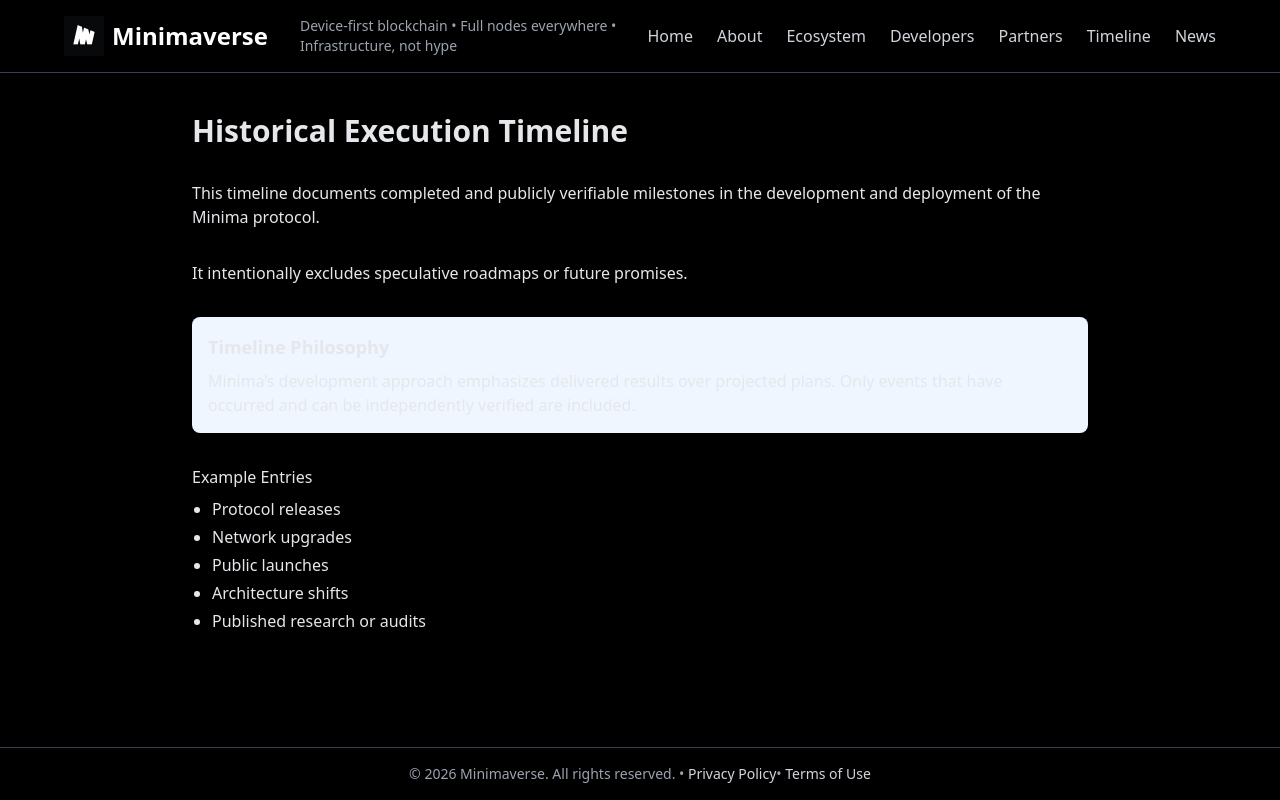
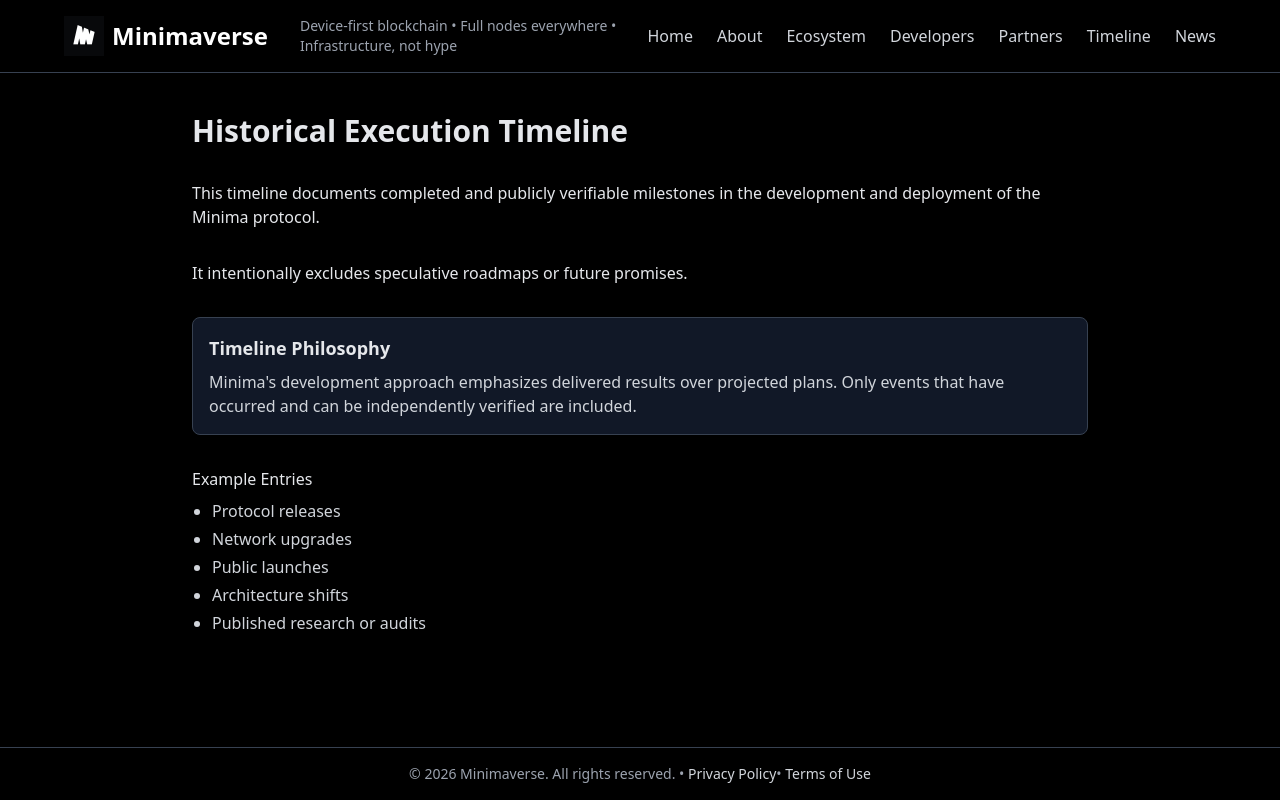
Before and after one commit to KuA1bo/minimaverse-site, a Next.js app: page /timeline in a window 1280 px wide. Built offline with nearby package versions, Linux system fonts and the light colour scheme.

Commit message:
fix(timeline): update philosophy block background to match dark theme

```diff
--- a/src/app/timeline/page.tsx
+++ b/src/app/timeline/page.tsx
@@ -10,17 +10,18 @@ export default function TimelinePage() {
         It intentionally excludes speculative roadmaps or future promises.
       </p>
 
-      <div className="bg-blue-50 p-4 rounded-lg">
-        <h2 className="text-lg font-semibold mb-2">Timeline Philosophy</h2>
-        <p>
-          Minima’s development approach emphasizes delivered results over projected plans.
+      {/* Исправлено: тёмный фон как на главной */}
+      <div className="bg-gray-900 border border-gray-700 p-4 rounded-lg">
+        <h2 className="text-lg font-semibold mb-2 text-gray-200">Timeline Philosophy</h2>
+        <p className="text-gray-300">
+          Minima's development approach emphasizes delivered results over projected plans.
           Only events that have occurred and can be independently verified are included.
         </p>
       </div>
 
       <div className="mt-6">
         <h3 className="font-medium mb-2">Example Entries</h3>
-        <ul className="list-disc pl-5 space-y-1">
+        <ul className="list-disc pl-5 space-y-1 text-gray-300">
           <li>Protocol releases</li>
           <li>Network upgrades</li>
           <li>Public launches</li>
```
